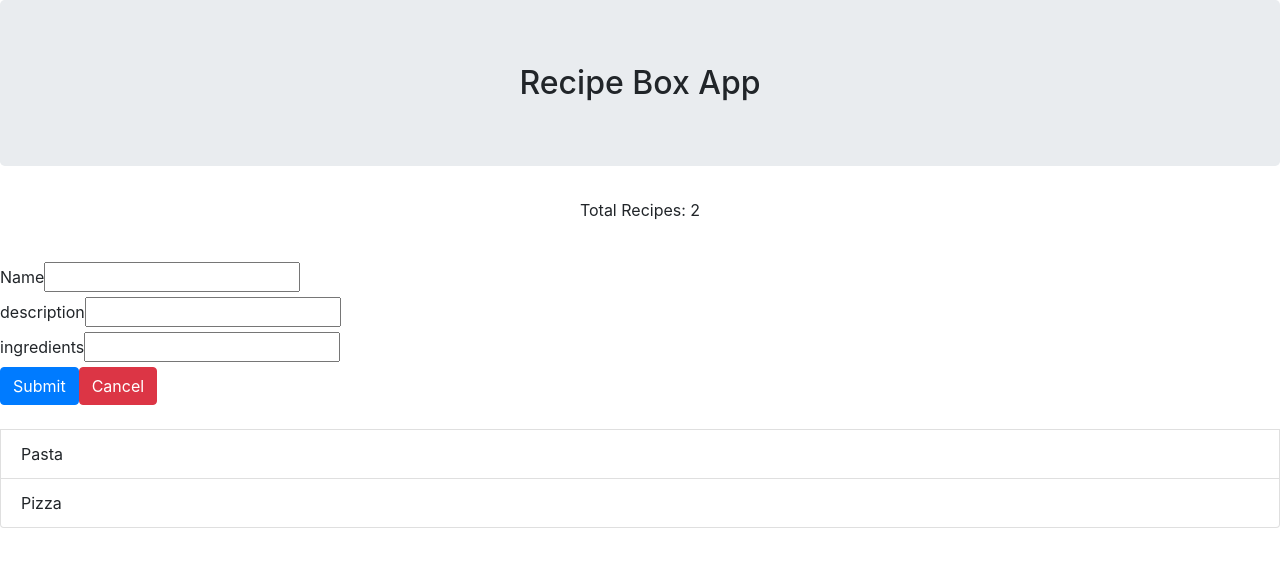
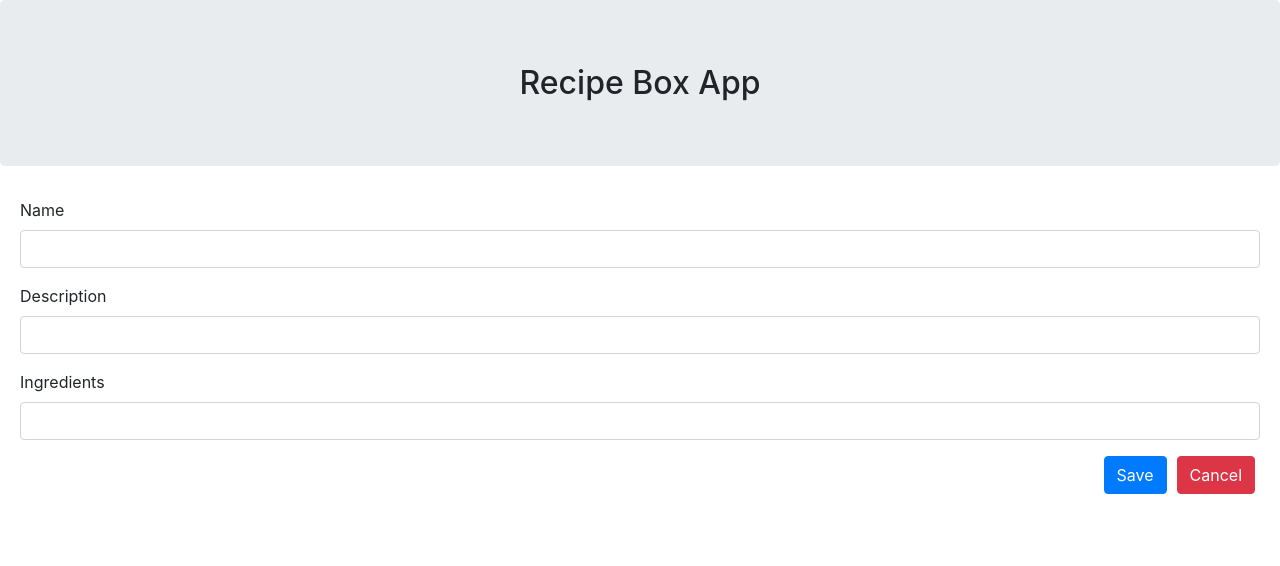
Before and after one commit to pablo-jurado/recipe-box, a React (Create React App) app: page / in a window 1280 px wide. Both pictures are taken after a click on the button "New Recipe". Shown: the top 566 px of the page. Built offline with nearby package versions, Linux system fonts and the light colour scheme.

Commit message:
add form handlers

```diff
--- a/src/App.css
+++ b/src/App.css
@@ -1,28 +1,7 @@
-.App {
-  text-align: center;
+.wrapper {
+  margin: 20px;
 }
 
-.App-logo {
-  animation: App-logo-spin infinite 20s linear;
-  height: 80px;
+.buttons-group button {
+  margin: 0 5px;
 }
-
-.App-header {
-  background-color: #222;
-  height: 150px;
-  padding: 20px;
-  color: white;
-}
-
-.App-title {
-  font-size: 1.5em;
-}
-
-.App-intro {
-  font-size: large;
-}
-
-@keyframes App-logo-spin {
-  from { transform: rotate(0deg); }
-  to { transform: rotate(360deg); }
-}
--- a/src/App.js
+++ b/src/App.js
@@ -7,40 +7,67 @@ function App (state) {
   return (
     <div className="app">
       <h2 className="jumbotron text-center">Recipe Box App</h2>
-      <p className="text-center">Total Recipes: {state.recipes.length}</p>
-      <br/>
-      {Editor(state)}
-      <br/>
-      {AllRecipes(state)}
+      <div className="wrapper">
+        {Editor(state.editor)}
+        {AllRecipes(state)}
+      </div>
     </div>
   );
 };
 
+function handleName(e) {
+  updateState("recipe_name", e.target.value);
+}
+
+function handleDescription(e) {
+  updateState("recipe_description", e.target.value);
+}
+
+function handleIngredient(e) {
+  updateState("recipe_ingredient", e.target.value);
+}
+
 function Editor(state) {
-  if (state.editor) {
+  if (state.active) {
     return (
-      <form>
-        <div>
-          <label>Name</label>
-          <input/>
+      <form className="recipe-form">
+        <div className="form-group">
+          <label htmlFor="recipe-name">Name</label>
+          <input
+            id="recipe-name"
+            className="form-control"
+            value={state.name}
+            onChange={handleName} />
         </div>
-        <div>
-          <label>description</label>
-          <input/>
+        <div className="form-group">
+          <label htmlFor="recipe-description">Description</label>
+          <input
+            id="recipe-description"
+            className="form-control"
+            value={state.description}
+            onChange={handleDescription} />
         </div>
-        <div>
-          <label>ingredients</label>
-          <input/>
+        <div className="form-group">
+          <label htmlFor="recipe-ingredients">Ingredients</label>
+          <input
+            id="recipe-ingredients"
+            className="form-control"
+            value={state.ingredient}
+            onChange={handleIngredient} />
         </div>
-        <button type="submit" className="btn btn-primary">Submit</button>
-        <button  className="btn btn-danger" onClick={updateState.bind(null, null, "close_editor")}>Cancel</button>
-
+        <ul>
+          {Ingredients(state.allIngredients)}
+        </ul>
+        <div className="buttons-group float-right">
+          <button className="btn btn-primary">Save</button>
+          <button className="btn btn-danger" onClick={updateState.bind(null, "close_editor")}>Cancel</button>
+        </div>
       </form>
     )
   } else {
     return (
       <button className="btn btn-primary"
-        onClick={updateState.bind(null, null, "open_editor")}>
+        onClick={updateState.bind(null, "open_editor")}>
           New Recipe
       </button>
     );
@@ -48,18 +75,25 @@ function Editor(state) {
 };
 
 function AllRecipes(state) {
-  var allRecipes = _.map(state.recipes, function(item) {
-    return item.active ? recipeOpened(item) : recipeClosed(item);
-  });
+  if (!state.editor.active) {
+    var allRecipes = _.map(state.recipes, function(item) {
+      return item.active ? recipeOpened(item) : recipeClosed(item);
+    });
 
-  return allRecipes;
+    return (
+      <div>
+        <p className="text-center">Total Recipes: {state.recipes.length}</p>
+        {allRecipes}
+      </div>
+    )
+  }
 };
 
 function recipeOpened(recipe) {
   return (
     <div className="card" key={recipe.name}>
       <div className="card-header"
-        onClick={updateState.bind(null, recipe, 'close')}>
+        onClick={updateState.bind(null, 'close', recipe)}>
         {recipe.name}
       </div>
       <div className="card-body">
@@ -81,7 +115,7 @@ function recipeClosed(recipe) {
   return (
     <div key={recipe.name}
       className="list-group-item"
-      onClick={updateState.bind(null, recipe, 'active')}>
+      onClick={updateState.bind(null, 'active', recipe)}>
       {recipe.name}
     </div>
   );
--- a/src/index.js
+++ b/src/index.js
@@ -12,7 +12,7 @@ import state from './state';
 // Update State
 // -------------------------------------------------
 
-export function updateState(payload, action) {
+export function updateState(action, payload) {
   if (action === 'active') {
     _.forEach(appState.recipes, function(item) {
       item.active = (item.name === payload.name);
@@ -26,11 +26,29 @@ export function updateState(payload, action) {
   }
 
   if (action === 'open_editor') {
-    appState.editor = true;
+    appState.editor.active = true;
   }
 
   if (action === 'close_editor') {
-    appState.editor = false;
+    appState.editor = {
+      active: false,
+      name: "",
+      description: "",
+      ingredient: "",
+      allIngredients: []
+    }
+  }
+
+  if (action === 'recipe_name') {
+    appState.editor.name = payload;
+  }
+
+  if (action === 'recipe_description') {
+    appState.editor.description = payload;
+  }
+
+  if (action === 'recipe_ingredient') {
+    appState.editor.ingredient = payload;
   }
 
   render(appState);
--- a/src/state.js
+++ b/src/state.js
@@ -1,6 +1,12 @@
 
 var appState = {
-  editor: false,
+  editor: {
+    active: false,
+    name: "",
+    description: "",
+    ingredient: "",
+    allIngredients: []
+  },
   recipes: [
     {
       active: null,
```
